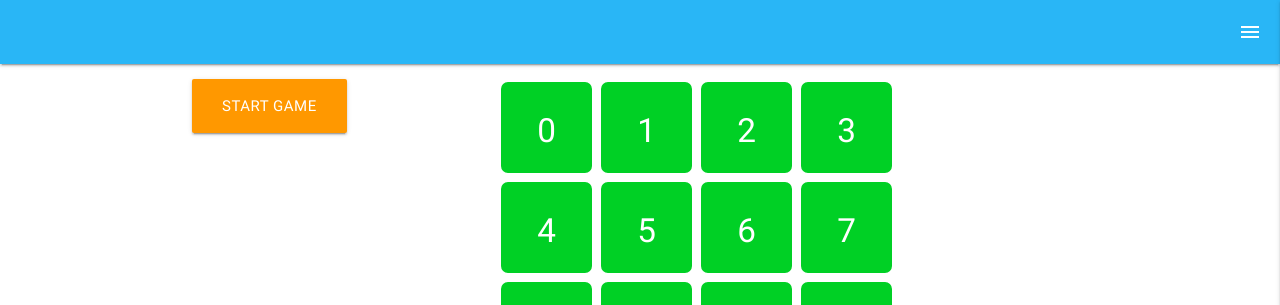
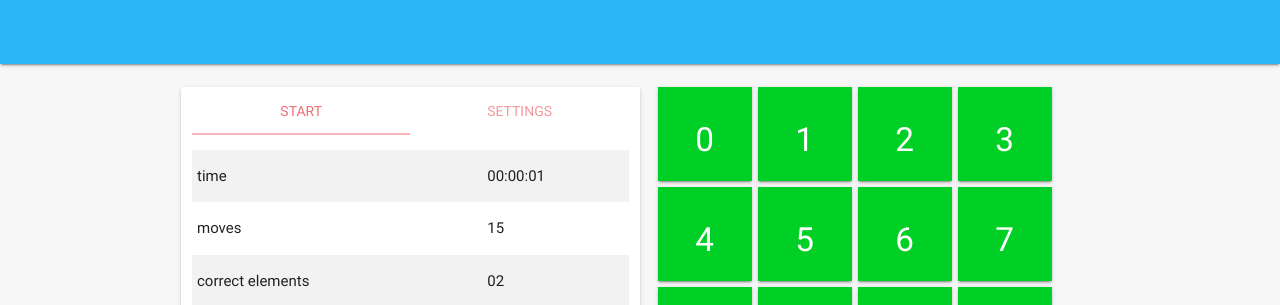
Before and after one commit to rgierczak/game-puzzle, a website: page index.html in a window 1280 px wide. Shown: the top 305 px of the page. Drawn offline with Linux system fonts and the light colour scheme.

Commit message:
Materialized html template

```diff
--- a/index.html
+++ b/index.html
@@ -30,25 +30,55 @@
     <script type="text/javascript" src="scripts/controllers/puzzle-controller.js"></script>
     <script type="text/javascript" src="scripts/app.js"></script>
 
-    <nav class="light-blue lighten-1">
-        <ul id="slide-out" class="side-nav right">
-            <li><a href="#!">First Sidebar Link</a></li>
-            <li><a href="#!">Second Sidebar Link</a></li>
-        </ul>
-        <a href="#" data-activates="slide-out" class="button-collapse show-on-large right"><i class="material-icons">menu</i></a>
-    </nav>
+    <nav class="light-blue lighten-1"></nav>
 
     <div class="container">
         <div class="section">
             <div class="row">
-                <div class="col s12 m4">
-                    <a href="#" id="start-game" class="btn-large waves-effect waves-light orange">Start Game</a>
+                <div class="card-panel col s6">
+                    <ul class="tabs">
+                        <li class="tab col s6"><a class="active" href="#start">Start</a></li>
+                        <li class="tab col s6"><a href="#settings">Settings</a></li>
+                    </ul>
+
+                    <div class="section" id="start">
+                        <table class="striped">
+                            <tbody>
+                            <tr>
+                                <td>time</td>
+                                <td>00:00:01</td>
+                            </tr>
+                            <tr>
+                                <td>moves</td>
+                                <td>15</td>
+                            </tr>
+                            <tr>
+                                <td>correct elements</td>
+                                <td>02</td>
+                            </tr>
+                            <tr>
+                                <td>incorrect elements</td>
+                                <td>13</td>
+                            </tr>
+                            </tbody>
+                        </table>
+                    </div>
+
+                    <div class="section" id="settings">
+                        <form action="#">
+                            <p class="range-field">
+                                <input type="range" id="test5" min="0" max="100" />
+                            </p>
+                        </form>
+                    </div>
                 </div>
 
-                <div class="col s12 m4">
+                <div class="col s6">
                     <div id="puzzle-wrapper"></div>
                     <div id="dialog"></div>
                 </div>
+
+                <a id="start-game" class="btn-floating btn-large waves-effect waves-light red"><i class="material-icons">play_arrow</i></a>
             </div>
         </div>
     </div>
--- a/scripts/app.js
+++ b/scripts/app.js
@@ -11,14 +11,14 @@
         }
 
         onLoadedHandler() {
-            MaterializeHelper.initSideNav();
+            MaterializeHelper.setup();
             new PuzzleController();
         }
 
         setupListeners() {
             $(document).on(SETTINGS.EVENTS.DOM_CONTENT_LOADED, () => this.onLoadedHandler());
-            // $(document).on(SETTINGS.EVENTS.DOM_CONTENT_LOADED, () => new DialogView(SETTINGS.MESSAGES.WELCOME));
-            // $(document).on(SETTINGS.EVENTS.DIALOG.SHOW_GAME_OVER, () => new DialogView(SETTINGS.MESSAGES.GAME_OVER));
+            $(document).on(SETTINGS.EVENTS.DOM_CONTENT_LOADED, () => new DialogView(SETTINGS.MESSAGES.WELCOME));
+            $(document).on(SETTINGS.EVENTS.DIALOG.SHOW_GAME_OVER, () => new DialogView(SETTINGS.MESSAGES.GAME_OVER));
             $(document).on(SETTINGS.EVENTS.DIALOG.CLICKED_OK, () => new PuzzleController());
         }
     }
--- a/scripts/helpers/materialize-helper.js
+++ b/scripts/helpers/materialize-helper.js
@@ -2,11 +2,8 @@
     'use strict';
 
     let MaterializeHelper = {
-        initSideNav() {
-            $(".button-collapse").sideNav({
-                menuWidth: 500,
-                edge: 'right'
-            });
+        setup() {
+
         }
     };
 
--- a/scripts/settings.js
+++ b/scripts/settings.js
@@ -5,7 +5,7 @@
         STYLE: {
             ELEMENT_SIZE: 100,
             ELEMENTS_IN_ROW: 4,
-            BORDER_SIZE: 3,
+            BORDER_SIZE: 6,
             EASING_TYPE: 'easeOutBack',
             MOVE_TIME: 300,
             INIT_MOVE_TIME: 100,
--- a/scripts/views/puzzle-element-view.js
+++ b/scripts/views/puzzle-element-view.js
@@ -96,6 +96,7 @@
             this.$template.css('lineHeight', SETTINGS.STYLE.ELEMENT_SIZE - SETTINGS.STYLE.BORDER_SIZE + 'px');
             this.$template.css('fontSize', SETTINGS.STYLE.ELEMENT_SIZE / 3);
             this.$template.css('borderWidth', SETTINGS.STYLE.BORDER_SIZE);
+            this.$template.addClass('z-depth-1');
         }
     }
 
--- a/styles/style.css
+++ b/styles/style.css
@@ -3,10 +3,11 @@ body {
     padding: 0;
 
     user-select: none;
+    background-color: #f7f7f7;
 }
 
 #puzzle-wrapper {
-    margin: 0 auto;
+    margin: .5rem auto;
     padding: 0;
     height: auto;
     width: auto;
@@ -19,6 +20,5 @@ body {
     cursor: pointer;
     background-color: #018aff;
     position: absolute;
-    border: solid #ffffff;
-    border-radius: 10px;
+    border: solid transparent;
 }
```
